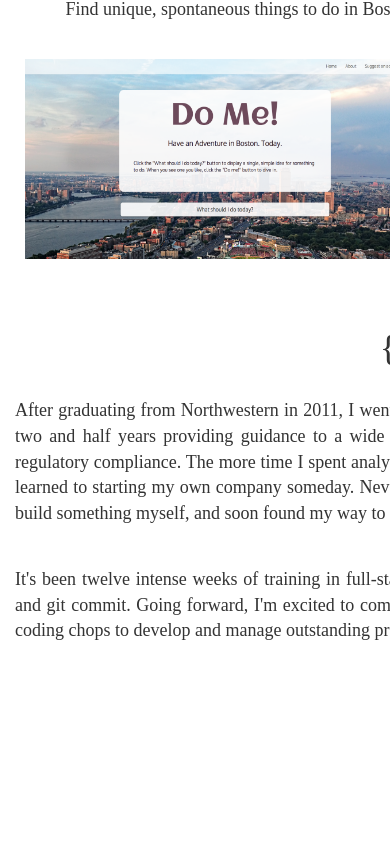
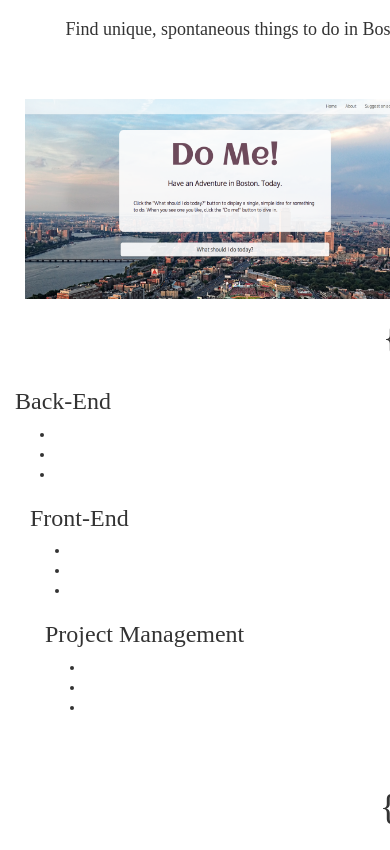
Before and after one commit to LaureMFischer/LaureMFischer.github.io, a plain HTML site: page index.html in a window 390 px wide. Shown: the part 1147-1997 px from the top of the page. Before the commit the page ends 1831 px from the top, so only its background shows below. Drawn offline with nearby package versions, Linux system fonts and the light colour scheme; a web font is replaced by a local one.

Commit message:
added skills section

```diff
--- a/index.html
+++ b/index.html
@@ -12,7 +12,7 @@
   </head>
   <body id="top">
 
-    <div class="navbar navbar-inverse navbar-fixed-top" role="navigation">
+    <div class="navbar navbar-default navbar-fixed-top" role="navigation">
       <div class="container">
         <div class="navbar-header">
           <button type="button" class="navbar-toggle" data-toggle="collapse" data-target=".navbar-collapse">
@@ -56,6 +56,33 @@
           <a href="http://do-me-boston.herokuapp.com"><img src="images/project_2_image.png" alt="photo" id="proj-2-photo"></a>
         </div>
       </div>
+      <h1 class="text-center" id="skills">{ Skills }</h1>
+      <div class="row">
+        <div class="col-md-4">
+          <h3>Back-End</h3>
+          <ul class="back-end">
+            <li></li>
+            <li></li>
+            <li></li>
+          </ul>
+        <div>
+        <div class="col-md-4">
+          <h3>Front-End</h3>
+          <ul class="front-end">
+            <li></li>
+            <li></li>
+            <li></li>
+          </ul>
+        <div>
+        <div class="col-md-4">
+          <h3>Project Management</h3>
+          <ul class="pmo">
+            <li></li>
+            <li></li>
+            <li></li>
+          </ul>
+        <div>
+      </div>
       <h1 class="text-center" id="about">{ About }</h1>
       <div class="row">
         <p class="about-me">
--- a/style.css
+++ b/style.css
@@ -46,6 +46,7 @@ body {
   text-align: center;
   margin-left: 45px;
   margin-right: 45px;
+  margin-bottom: 30px;
 }
 
 #proj-1-photo {
```
